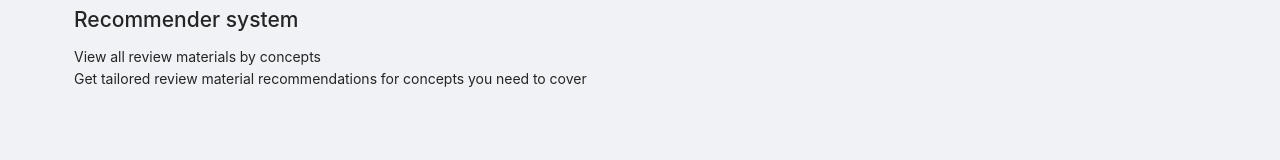
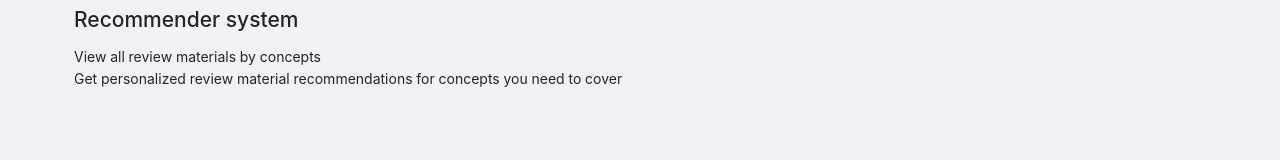
Before and after one commit to dpwanjala/keystone, a Next.js app in the folder keystone-frontend-app-nextjs/: page / in a window 1280 px wide. Shown: the part 129-289 px from the top of the page. Built offline with nearby package versions, Linux system fonts and the light colour scheme.

Commit message:
change personalized link

```diff
--- a/keystone-frontend-app-nextjs/pages/index.tsx
+++ b/keystone-frontend-app-nextjs/pages/index.tsx
@@ -24,8 +24,8 @@ export default function Index() {
       </div>
 
       <div>
-      <Link href={`/personalized-recommendations`}>
-      <a>Get tailored review material recommendations for concepts you need to cover</a>
+      <Link href={`/login`}>
+      <a>Get personalized review material recommendations for concepts you need to cover</a>
       </Link>
       </div>
    </div>
```
